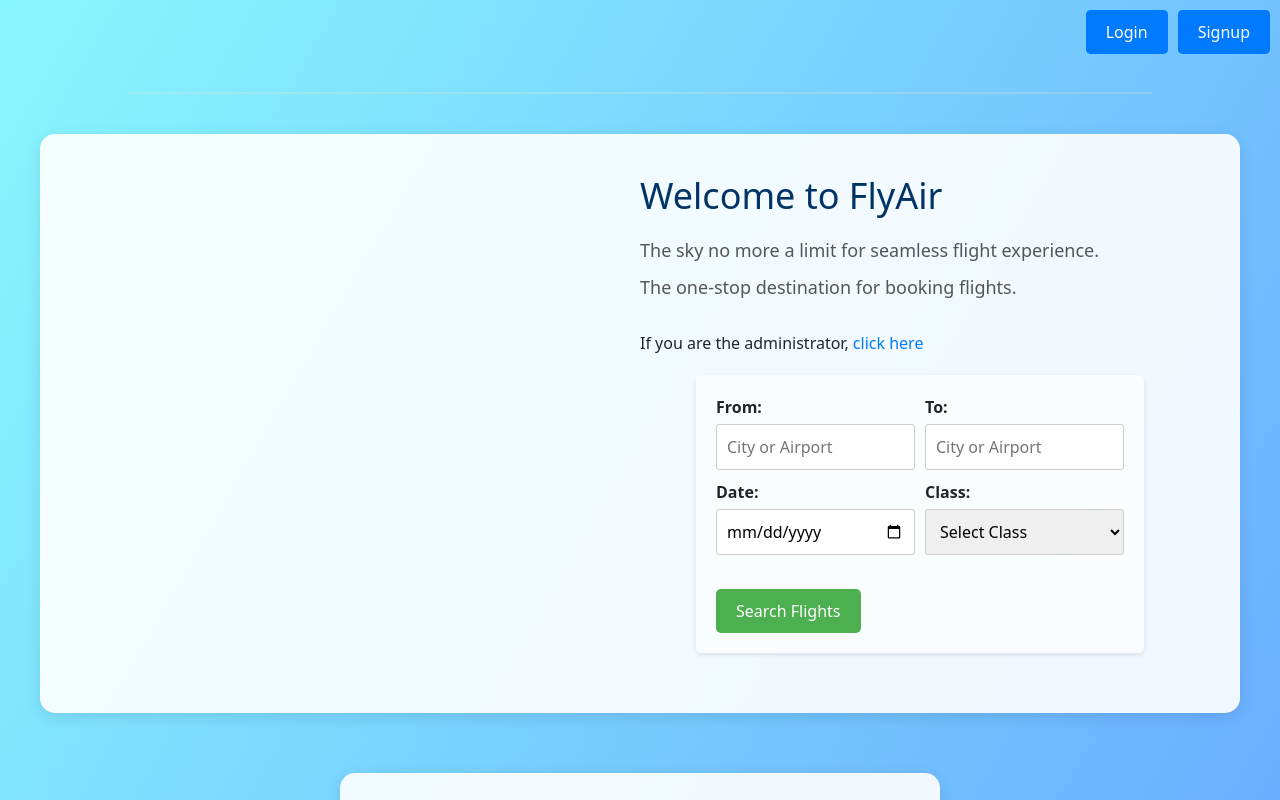
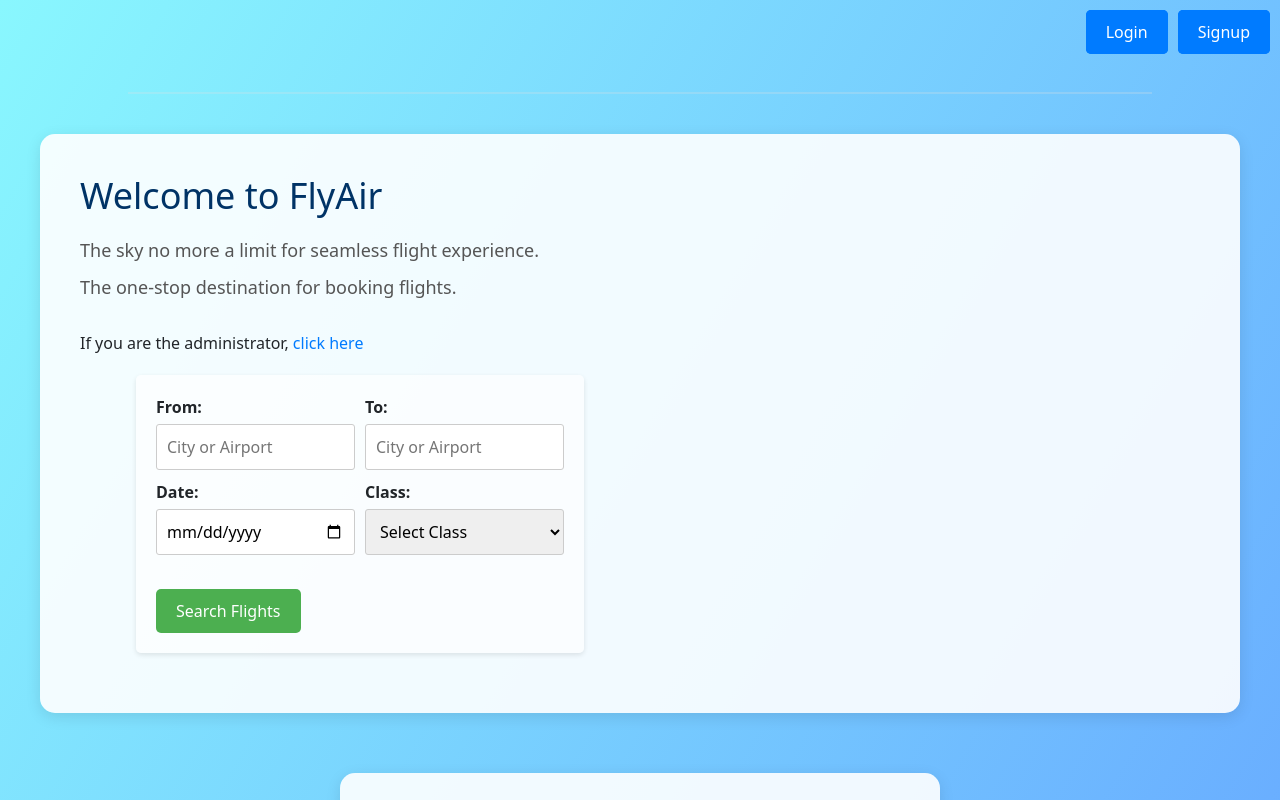
Before and after one commit to Geekomaniac1009/airlines-management-cc, a React (Create React App) app: page / in a window 1280 px wide. Shown: the top 800 px of the page. Built offline with nearby package versions, Linux system fonts and the light colour scheme.

Commit message:
Update Home.css

```diff
--- a/src/Home.css
+++ b/src/Home.css
@@ -33,7 +33,8 @@
 
 .content-wrapper {
   display: flex;
-  justify-content: flex-end;
+  align-items: flex-start; /* Align items towards the start of the flex container */
+  justify-content: flex-start; /* Justify items towards the start of the flex container */
   width: 100%;
   max-width: 1200px;
   margin: 20px auto;
```
